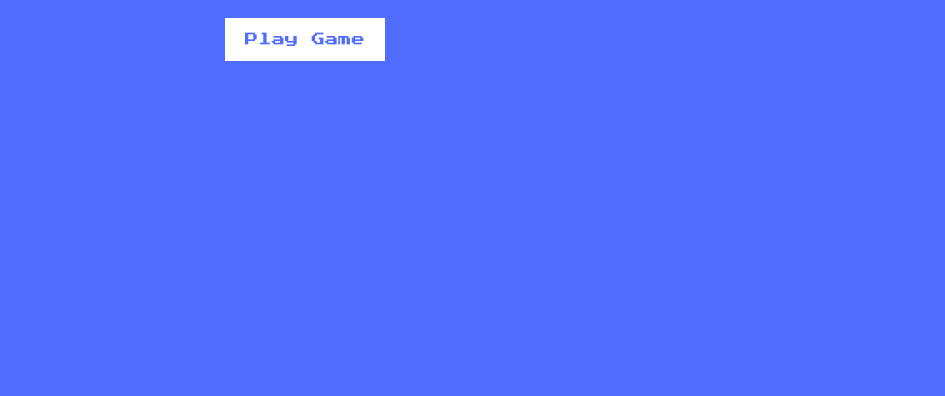
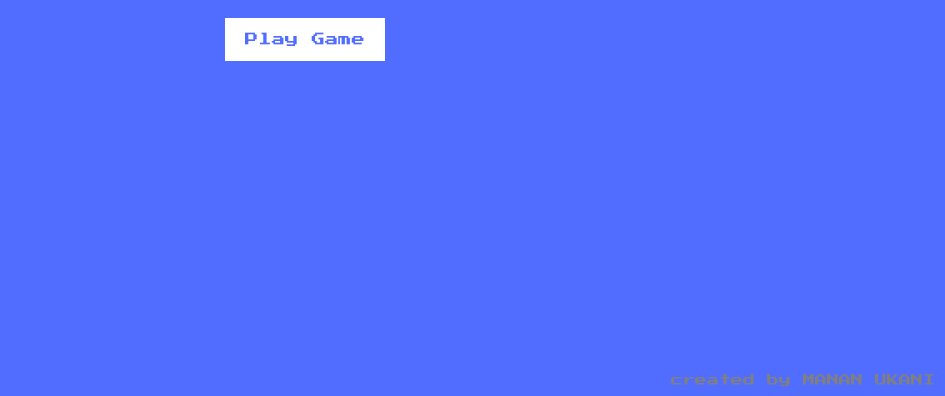
Before and after one commit to MananUkani/machar_maaro, a plain HTML site: page index.html in a window 1280 px wide. Shown: the part 404-800 px from the top of the page, without its empty margins (335-1280 px from the left). Drawn offline with Linux system fonts and the light colour scheme.

Commit message:
Update index.html

```diff
--- a/index.html
+++ b/index.html
@@ -5,6 +5,15 @@
   <meta name="viewport" content="width=device-width, initial-scale=1.0" />
   <link rel="stylesheet" href="style.css" />
   <title>Machhar maaro</title>
+  <style>
+    .footer {
+      position: absolute;
+      bottom: 10px;
+      right: 10px;
+      font-size: 12px;
+      color: grey;
+    }
+  </style>
 </head>
 <body>
   <div class="screen">
@@ -37,6 +46,10 @@
     <h1 id="game-over" class="game-over">GAME OVER</h1>
   </div>
 
+  <div class="footer">
+    created by MANAN UKANI
+  </div>
+
   <script src="script.js"></script>
 </body>
 </html>
```
